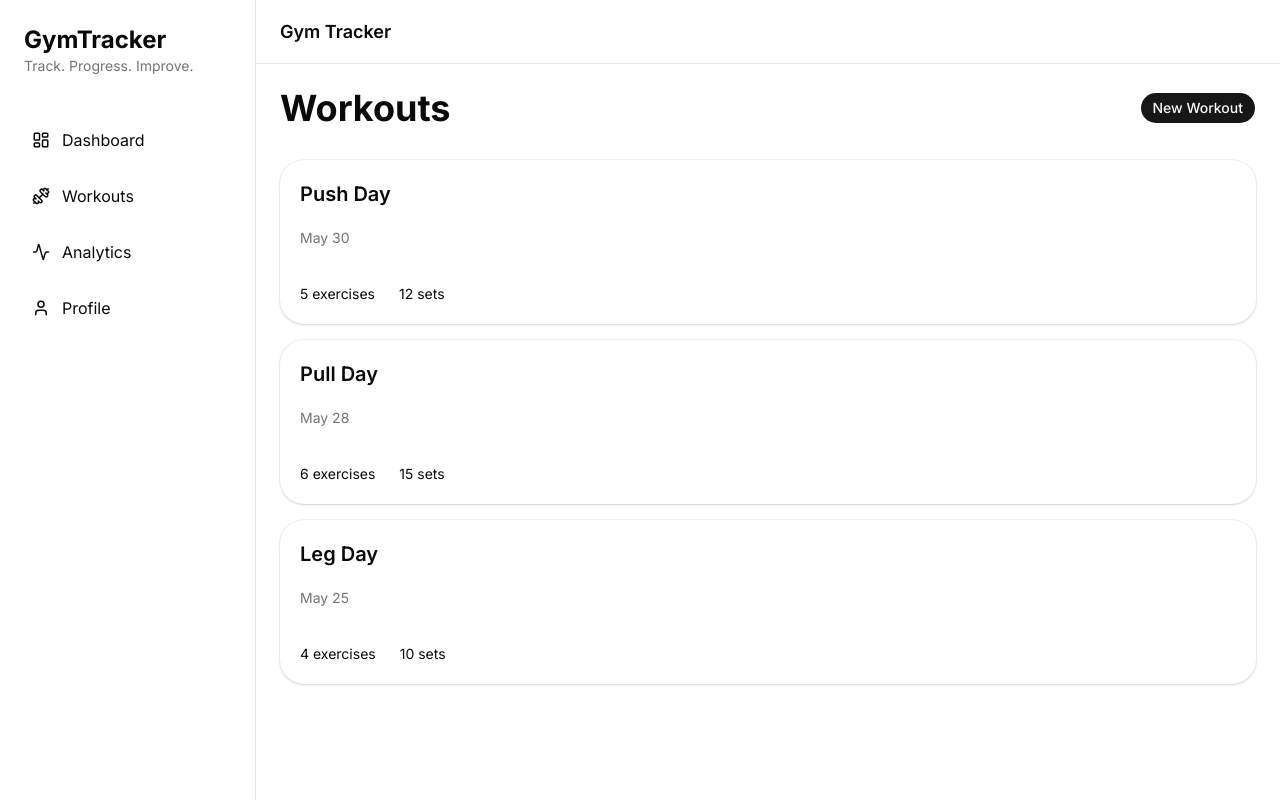
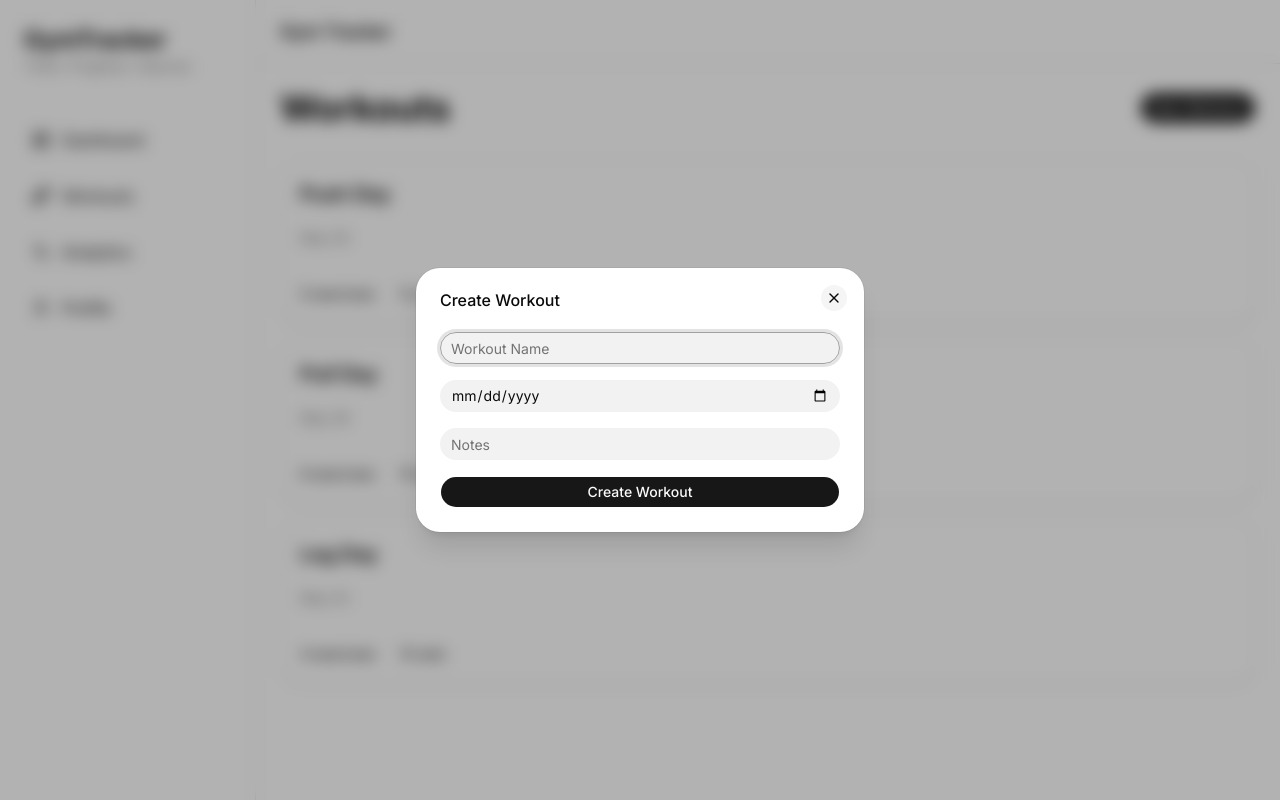
Before and after one commit to gatik03/GymTracker, a Next.js app in the folder frontend/: page /workouts in a window 1280 px wide. Both pictures are taken after a click on the button "New Workout". Built offline with nearby package versions, Linux system fonts and the light colour scheme.

Commit message:
added workout creation dialog

```diff
--- a/frontend/src/app/workouts/page.tsx
+++ b/frontend/src/app/workouts/page.tsx
@@ -1,9 +1,18 @@
+"use client";
+
+import { useState } from "react";
+
 import { AppLayout } from "@/components/layout/AppLayout";
+
 import { Button } from "@/components/ui/button";
 
 import { WorkoutList } from "@/components/workouts/WorkoutList";
 
+import { NewWorkoutDialog } from "@/components/workouts/NewWorkoutDialog";
+
 export default function WorkoutsPage() {
+  const [open, setOpen] = useState(false);
+
   return (
     <AppLayout>
       <div className="space-y-8">
@@ -12,12 +21,21 @@ export default function WorkoutsPage() {
             Workouts
           </h1>
 
-          <Button>
+          <Button
+            onClick={() =>
+              setOpen(true)
+            }
+          >
             New Workout
           </Button>
         </div>
 
         <WorkoutList />
+
+        <NewWorkoutDialog
+          open={open}
+          onOpenChange={setOpen}
+        />
       </div>
     </AppLayout>
   );
--- /dev/null
+++ b/frontend/src/components/workouts/NewWorkoutDialog.tsx
@@ -0,0 +1,85 @@
+"use client";
+
+import { useState } from "react";
+
+import {
+  Dialog,
+  DialogContent,
+  DialogHeader,
+  DialogTitle,
+} from "@/components/ui/dialog";
+
+import { Button } from "@/components/ui/button";
+import { Input } from "@/components/ui/input";
+
+type Props = {
+  open: boolean;
+  onOpenChange: (open: boolean) => void;
+};
+
+export function NewWorkoutDialog({
+  open,
+  onOpenChange,
+}: Props) {
+  const [name, setName] = useState("");
+  const [date, setDate] = useState("");
+  const [notes, setNotes] = useState("");
+
+  const handleSubmit = () => {
+    console.log({
+      name,
+      date,
+      notes,
+    });
+
+    onOpenChange(false);
+  };
+
+  return (
+    <Dialog
+      open={open}
+      onOpenChange={onOpenChange}
+    >
+      <DialogContent>
+        <DialogHeader>
+          <DialogTitle>
+            Create Workout
+          </DialogTitle>
+        </DialogHeader>
+
+        <div className="space-y-4">
+          <Input
+            placeholder="Workout Name"
+            value={name}
+            onChange={(e) =>
+              setName(e.target.value)
+            }
+          />
+
+          <Input
+            type="date"
+            value={date}
+            onChange={(e) =>
+              setDate(e.target.value)
+            }
+          />
+
+          <Input
+            placeholder="Notes"
+            value={notes}
+            onChange={(e) =>
+              setNotes(e.target.value)
+            }
+          />
+
+          <Button
+            className="w-full"
+            onClick={handleSubmit}
+          >
+            Create Workout
+          </Button>
+        </div>
+      </DialogContent>
+    </Dialog>
+  );
+}
```
